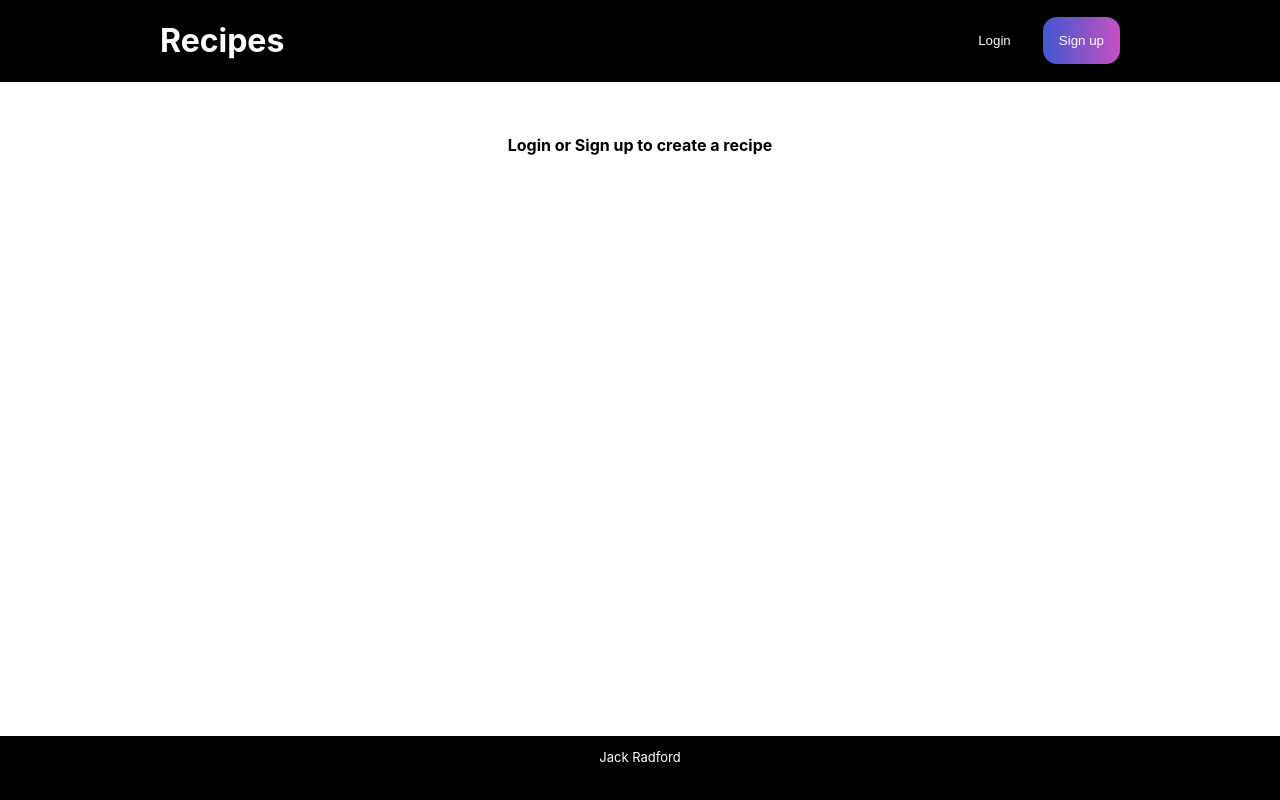
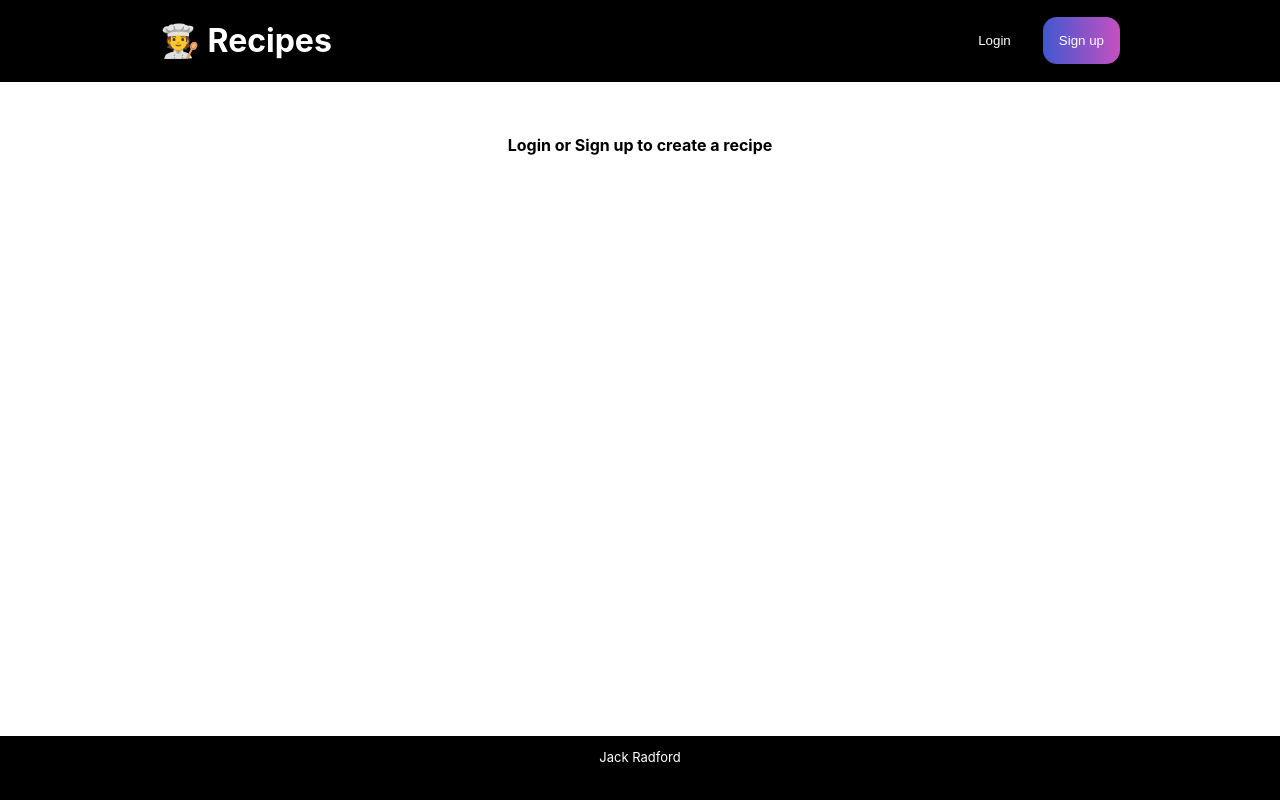
Before and after one commit to JackWRadford/recipes, a Next.js app: page /manage in a window 1280 px wide. Built offline with nearby package versions, Linux system fonts and the light colour scheme; no server answers.

Commit message:
Improved logout button logo

```diff
--- a/components/Header.tsx
+++ b/components/Header.tsx
@@ -29,7 +29,7 @@ const Header = () => {
       <div className={styles.content}>
         <Link href={"/"}>
           <div className={styles.logoContainer}>
-            <h1>{!isMobile && " Recipes"}</h1>
+            <h1>🧑‍🍳{!isMobile && " Recipes"}</h1>
           </div>
         </Link>
         <div className={styles.navContainer}>
--- a/components/auth/LogoutBtn.tsx
+++ b/components/auth/LogoutBtn.tsx
@@ -1,6 +1,6 @@
 import { signOut } from "firebase/auth";
 import { FC } from "react";
-import { FiLogOut } from "react-icons/fi";
+import { FaSignOutAlt } from "react-icons/fa";
 import { auth } from "../../firebaseConfig";
 import Button from "../shared/Button";
 
@@ -19,7 +19,7 @@ const LogoutBtn: FC<ILogoutBtnProps> = ({ isMobile }) => {
   };
 
   return isMobile ? (
-    <FiLogOut onClick={clickHandler} />
+    <FaSignOutAlt onClick={clickHandler} />
   ) : (
     <Button
       type={"button"}
```
